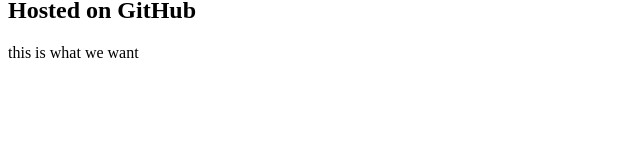
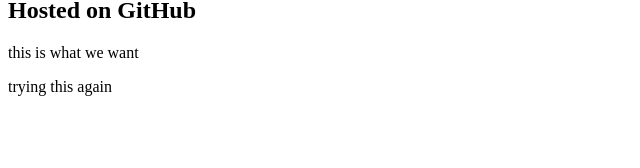
Before and after one commit to jaredblack/jaredblack.github.io, a SvelteKit app: page / in a window 1280 px wide. Shown: the part 130-298 px from the top of the page, without its empty margins (0-640 px from the left). Built offline with nearby package versions, Linux system fonts and the light colour scheme.

Commit message:
switch to folder

```diff
--- a/src/routes/+page.svelte
+++ b/src/routes/+page.svelte
@@ -2,3 +2,4 @@
 <h2>Powered by SvelteKit</h2>
 <h2>Hosted on GitHub</h2>
 <p>this is what we want</p>
+<p>trying this again</p>
```
